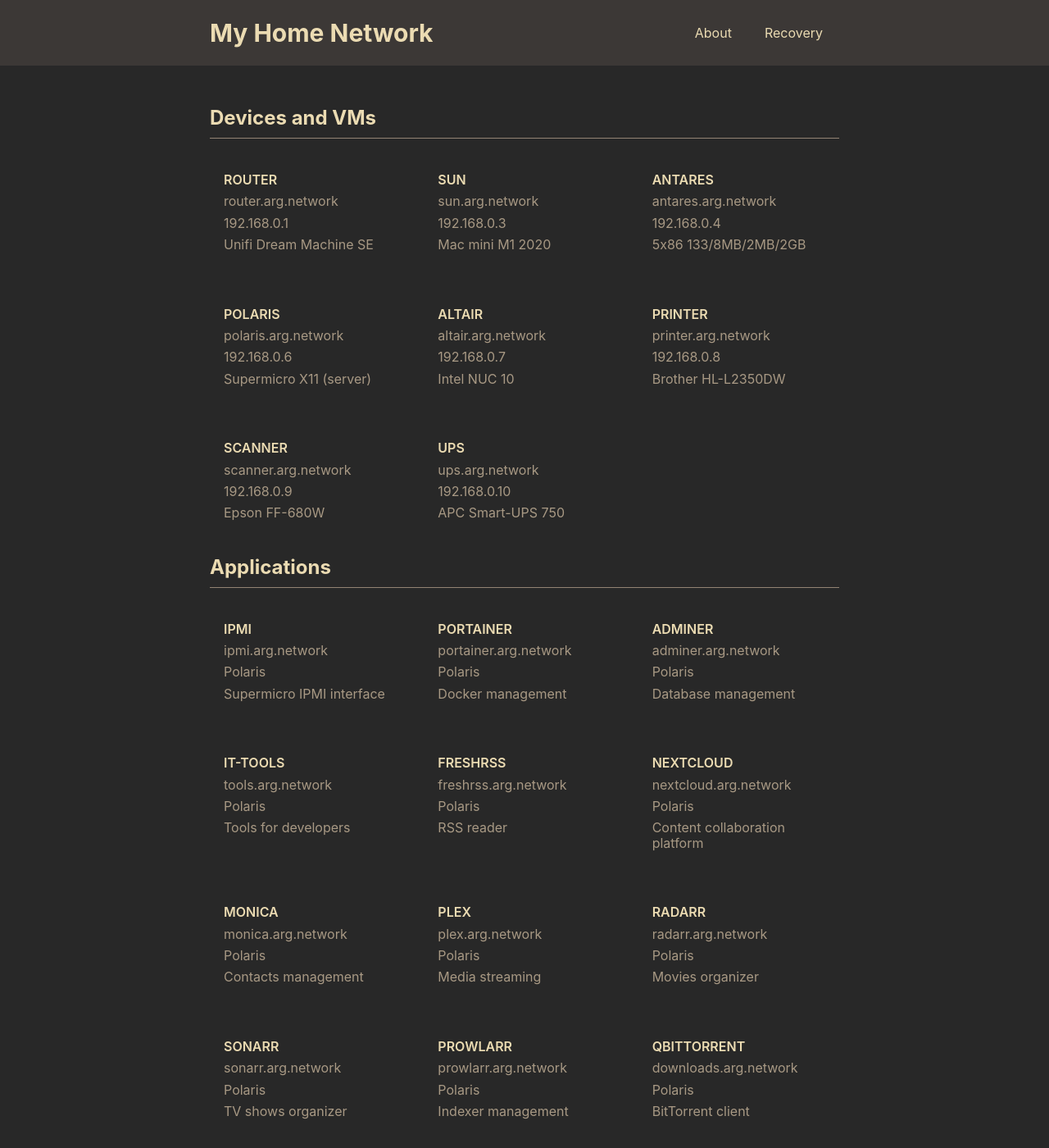
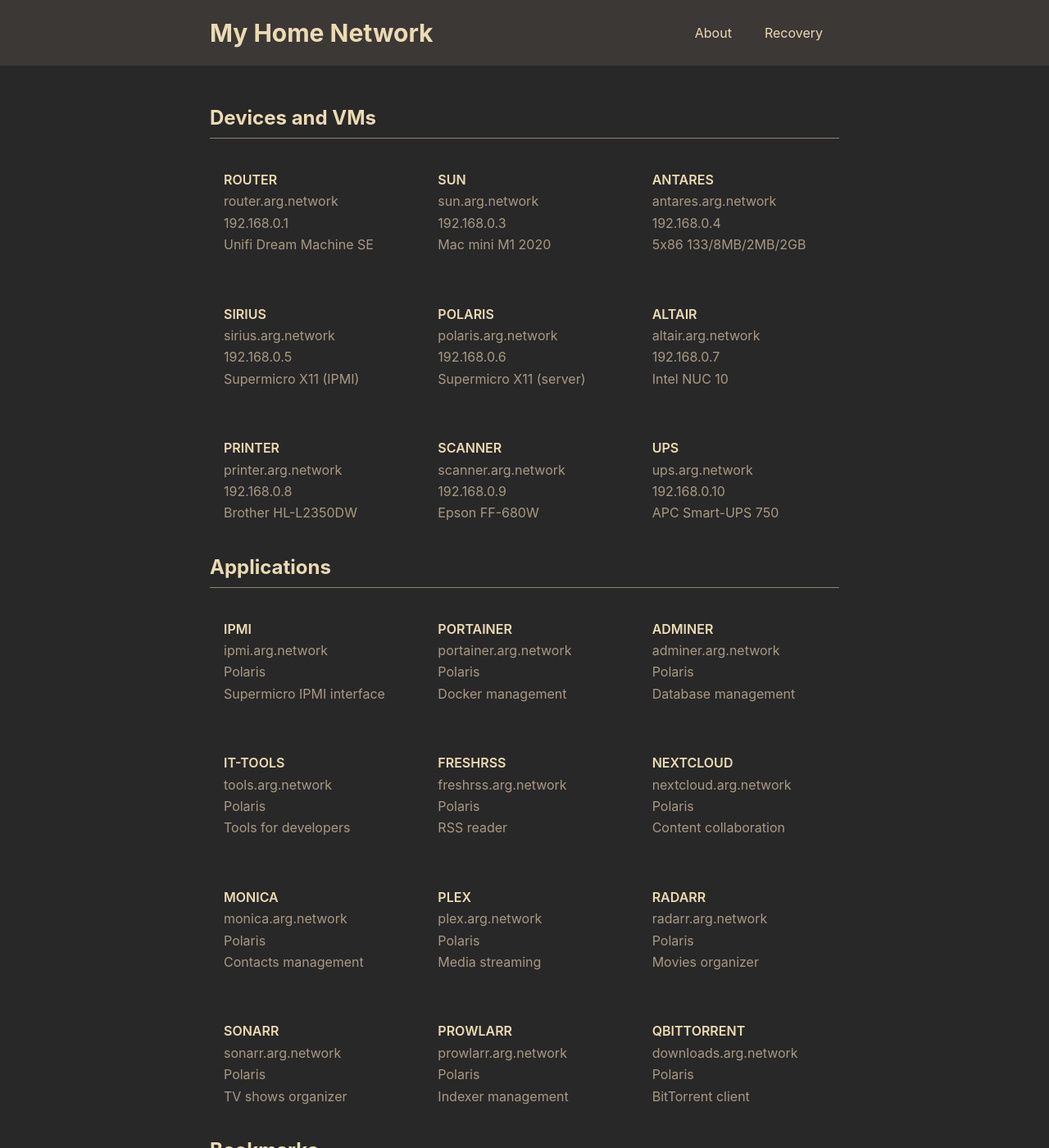
Before and after one commit to arg/dotfiles, a Jekyll site: the page built from docs/index.html, in a window 1280 px wide and 1400 px high. Shown: the whole window at 82% size. Built offline with Jekyll 4.4.1, drawn with Linux system fonts in a browser that asks for light colours.

Commit message:
Better network map

```diff
--- a/docs/_data/applications.yml
+++ b/docs/_data/applications.yml
@@ -24,7 +24,7 @@
   hostname: 'freshrss.arg.network'
   location: 'Polaris'
 - name: 'Nextcloud'
-  description: 'Content collaboration platform'
+  description: 'Content collaboration'
   url: 'https://nextcloud.arg.network'
   hostname: 'nextcloud.arg.network'
   location: 'Polaris'
```
Also changed, not shown: docs/_data/devices.yml (+5 -5 lines).
